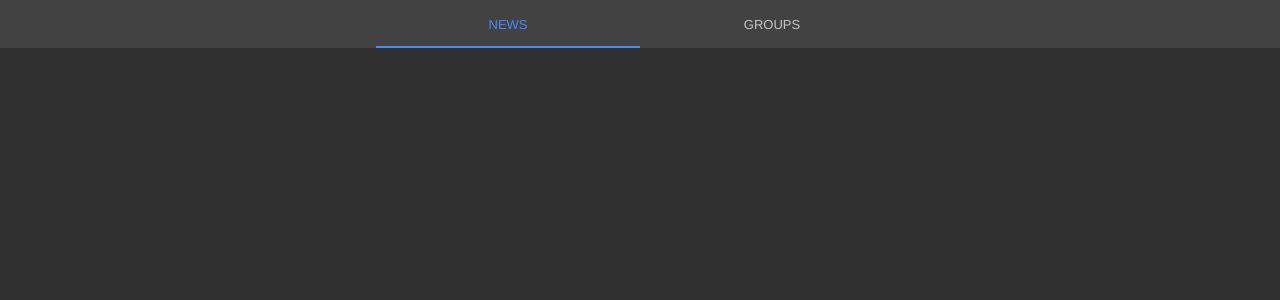
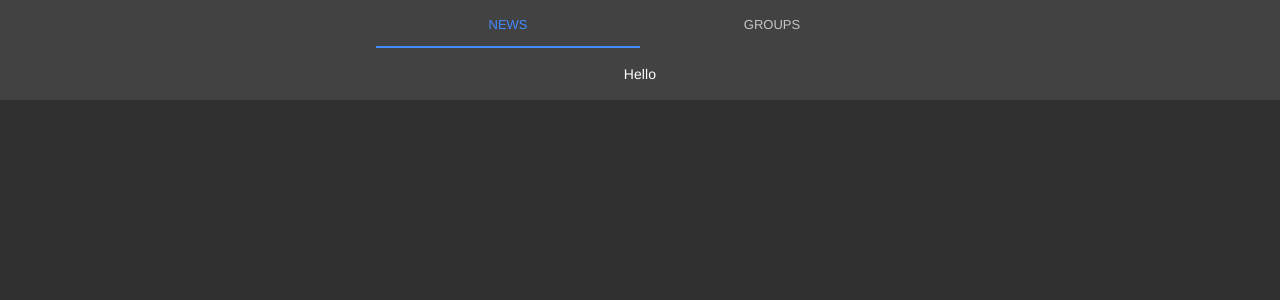
Before and after one commit to hnineiwinkyaw/Communication_Channel, a Vue app: page / in a window 1280 px wide. Shown: the top 300 px of the page. Built offline with nearby package versions, Linux system fonts and the light colour scheme.

Commit message:
fix:fix component

```diff
--- a/src/views/Tab.vue
+++ b/src/views/Tab.vue
@@ -1,8 +1,8 @@
 <template>
   <div class="reset">
     <md-tabs md-alignment="fixed">
-      <md-tab id="tab-home" md-label="News" ></md-tab>
-      <md-tab id="tab-pages" md-label="Groups"></md-tab>
+      <md-tab id="tab-home" md-label="News">Hello</md-tab>
+      <md-tab id="tab-pages" md-label="Groups">World</md-tab>
     </md-tabs>
   </div>
 </template>
```
